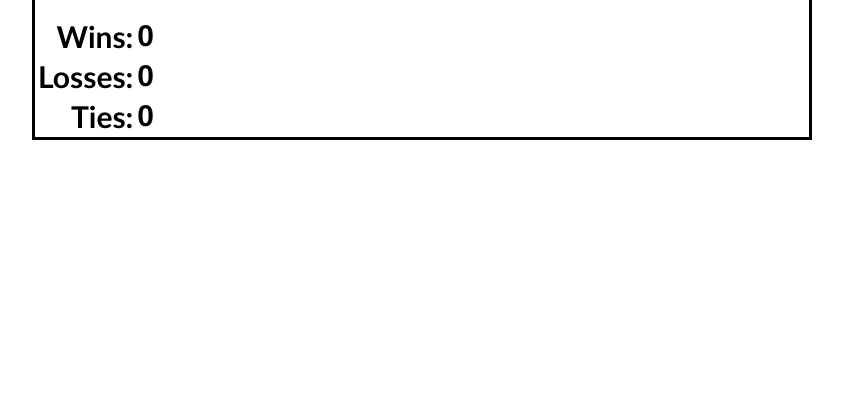
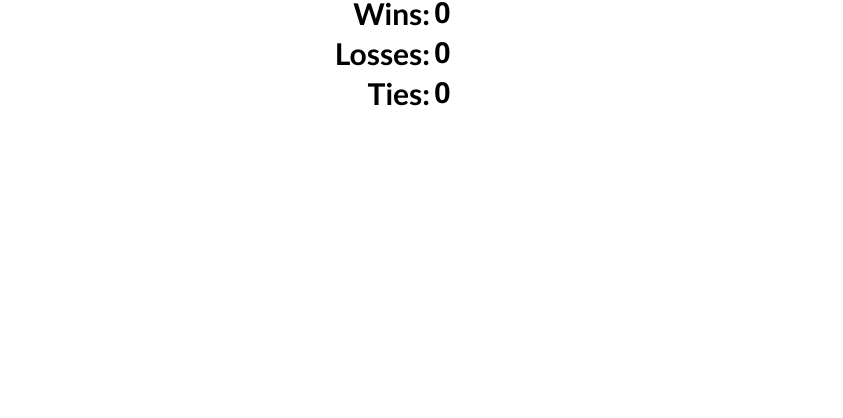
Before and after one commit to joeberenshtain/ROCK-PAPER-SCISSORS, a plain HTML site: page index.html in a window 1280 px wide. Shown: the part 382-800 px from the top of the page, without its empty margins (218-1061 px from the left). Drawn offline with Linux system fonts and the light colour scheme.

Commit message:
Update style.css

```diff
--- a/style.css
+++ b/style.css
@@ -61,7 +61,6 @@ button:hover, button:active {
 }
 .statistics {
     margin-top: 20px;
-    border: 3px solid black;
     width: 100%;
     height: 50px;
     height: max-content;
@@ -72,7 +71,7 @@ button:hover, button:active {
     text-align: center;
 }
 table {
-    width: 200px;
+    width: 100vmin;
     font-size: 30px;
 }
 th {
```
